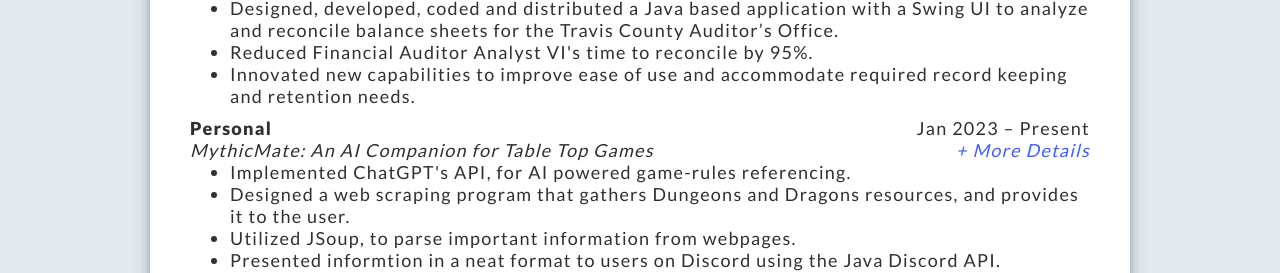
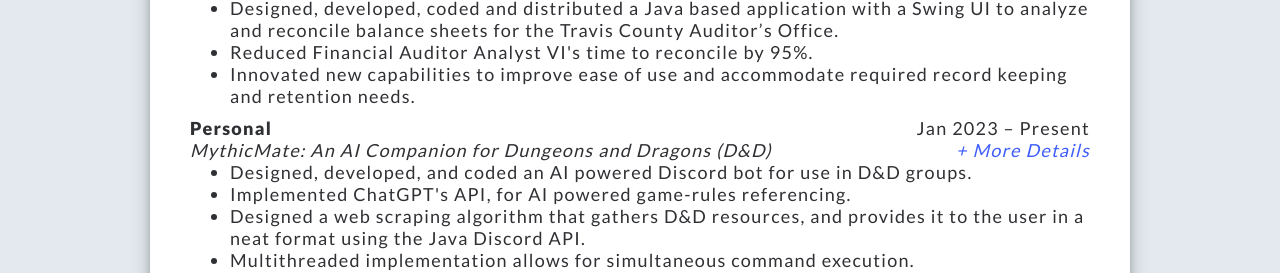
Before and after one commit to ChaseRoohms/ChaseRoohms.github.io, a plain HTML site: page resume.html in a window 1280 px wide. Shown: the part 527-800 px from the top of the page. Drawn offline with nearby package versions, Linux system fonts and the light colour scheme.

Commit message:
Update resume.html

```diff
--- a/resume.html
+++ b/resume.html
@@ -103,19 +103,21 @@
                 <p class="bold" style="text-align:left; margin-top: 10px"> Personal
                     <span class="notBold" style="float:right;"> Jan 2023 – Present
     </span></p>
-                <p class="italic" style="text-align:left;"> MythicMate: An AI Companion for Table Top Games
+                <p class="italic" style="text-align:left;"> MythicMate: An AI Companion for Dungeons and Dragons (D&D)
                     <span class="notBold" style="float:right;"> <a style="margin: 0; padding: 0;"
                                                                    href="projects.html#MythicMate">+ More Details</a>
     </span></p>
                 <ul style="margin-bottom: 10px">
+                    <li> Designed, developed, and coded an AI powered Discord bot for use in D&D
+                        groups.
+                    </li>
                     <li> Implemented ChatGPT's API, for AI powered game-rules referencing.
                     </li>
-                    <li> Designed a web scraping program that gathers Dungeons and Dragons resources, and provides it to
-                        the user.
+                    <li> Designed a web scraping algorithm that gathers D&D resources, and provides it to
+                        the user in a neat format using the Java Discord API.
                     </li>
-                    <li> Utilized JSoup, to parse important information from webpages.
+                    <li> Multithreaded implementation allows for simultaneous command execution.
                     </li>
-                    <li> Presented informtion in a neat format to users on Discord using the Java Discord API.</li>
                     <li> Expedited the searching of rules and information for gaming groups that play D&D remotely.</li>
                 </ul>
                 <p class="italic" style="text-align:left;"> Family Planning App
```
